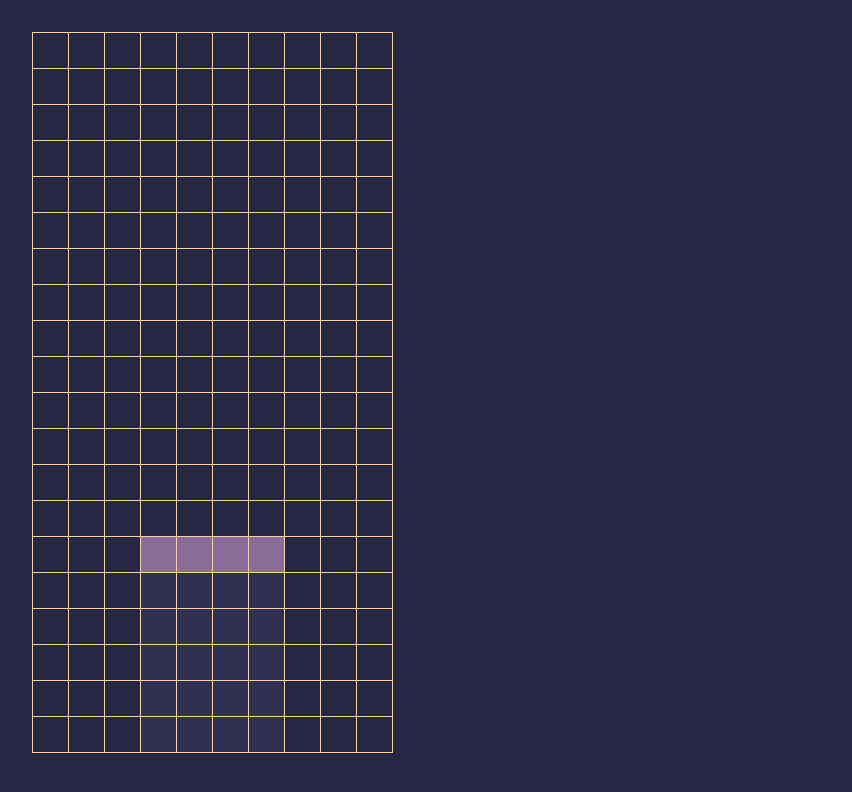
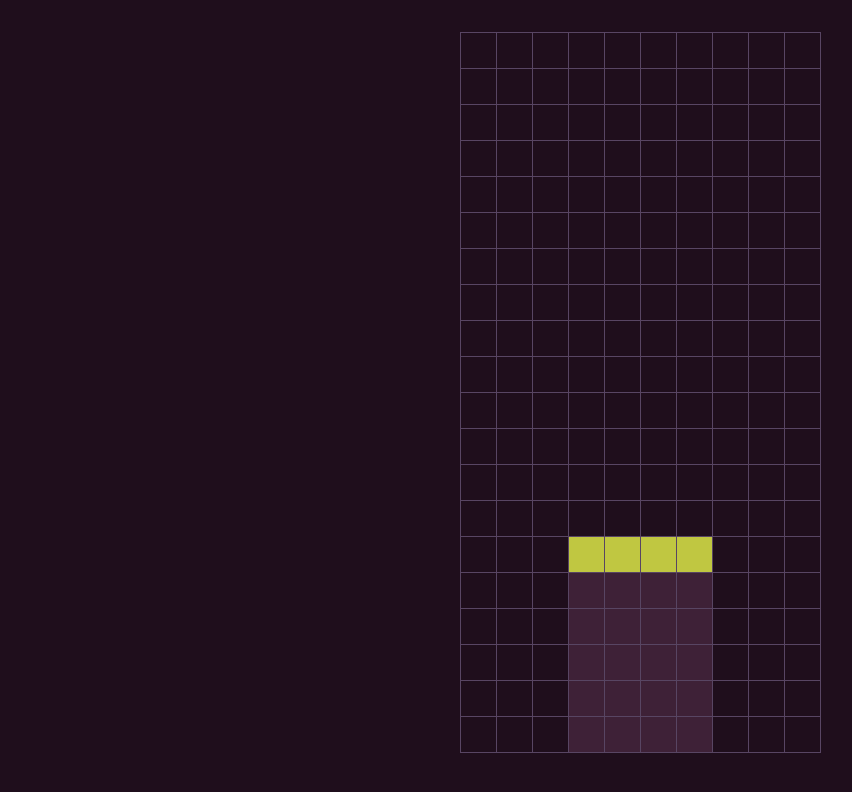
Before and after one commit to Wendor/ts-tetris, a website with bundled scripts: page index.html in a window 1280 px wide. Shown: the whole page, without its empty margins (0-852 px from the left). Built offline with nearby package versions, Linux system fonts and the light colour scheme.

Commit message:
some refactor

```diff
--- a/src/Game.ts
+++ b/src/Game.ts
@@ -1,5 +1,6 @@
 import { Shape } from './Shape';
 import { Grid } from './Grid';
+import { CellType } from './types/CellType';
 
 export class Game {
   private grid = new Grid();
@@ -26,6 +27,7 @@ export class Game {
     })
 
     document.addEventListener('touchend', e => {
+      if (this.gameOver) return;
       touchendX = e.changedTouches[0].screenX;
       touchendY = e.changedTouches[0].screenY;
 
@@ -55,6 +57,7 @@ export class Game {
     });
 
     document.addEventListener('keydown', (event) => {
+      if (this.gameOver) return;
       if (event.key == "ArrowRight") {
           this.shape.move({ x: 1, y: 0});
       }
@@ -78,7 +81,7 @@ export class Game {
       return;
     }
     if (!this.shape.canMove({ x: 0, y: 1})) {
-      this.shape.draw(2);
+      this.shape.draw(CellType.wall);
       this.shape = this.nextShape;
       this.nextShape = new Shape(this.grid);
       if (!this.shape.canMove({ x: 0, y: 0})) {
--- a/src/Grid.ts
+++ b/src/Grid.ts
@@ -63,7 +63,7 @@ export class Grid {
       if (!point) break;
 
       const cell = document.querySelector(`#grid [data-x="${point.x}"][data-y="${point.y}"]`) as HTMLElement;
-      if (!point) break;
+      if (!cell) break;
 
       cell.classList.value = 'cell';
       cell.classList.add(`type-${point.type}`);
--- a/src/Shape.ts
+++ b/src/Shape.ts
@@ -60,7 +60,7 @@ export class Shape {
     this.draw(CellType.shape);
   }
 
-  public draw(type = 1) {
+  public draw(type = CellType.shape) {
     for (let j = 0; j < this.shape.length; j++) {
       for (let i = 0; i < this.shape[0].length; i++) {
         if (this.shape[j][i]) {
@@ -85,7 +85,7 @@ export class Shape {
         if (map[yCoord] == undefined || map[yCoord][xCoord] == undefined) {
           return false;
         }
-        if (shape[y][x] && map[yCoord] && map[yCoord][xCoord] == 2) {
+        if (shape[y][x] && map[yCoord] && map[yCoord][xCoord] == CellType.wall) {
           return false;
         }
       }
--- a/static/game.css
+++ b/static/game.css
@@ -1,10 +1,10 @@
 :root {
-  --border-color: #f2d3ab;
-  --background-color: #272744;
-  --block-color: #8b6d9c;
-  --block-color2: #494d7e;
-  --block-color3: #c69fa5;
-  --block-color4: #2f2f51;
+  --border-color: #584563;
+  --background-color: #1f0e1c;
+  --block-color: #c0c741;
+  --block-color2: #7ec4c1;
+  --block-color3: #f5edba;
+  --block-color4: #3e2137;
   --cell-size: 24px;
 }
 
@@ -23,7 +23,7 @@ body {
 }
 
 .grid {
-  margin: 32px auto auto 32px;
+  margin: 32px auto auto auto;
   padding: 1px;
   display: inline-flex;
   gap: 1px;
```
Also changed, not shown: dist/Game.js, dist/Grid.js, dist/Shape.js, 3 other files.
